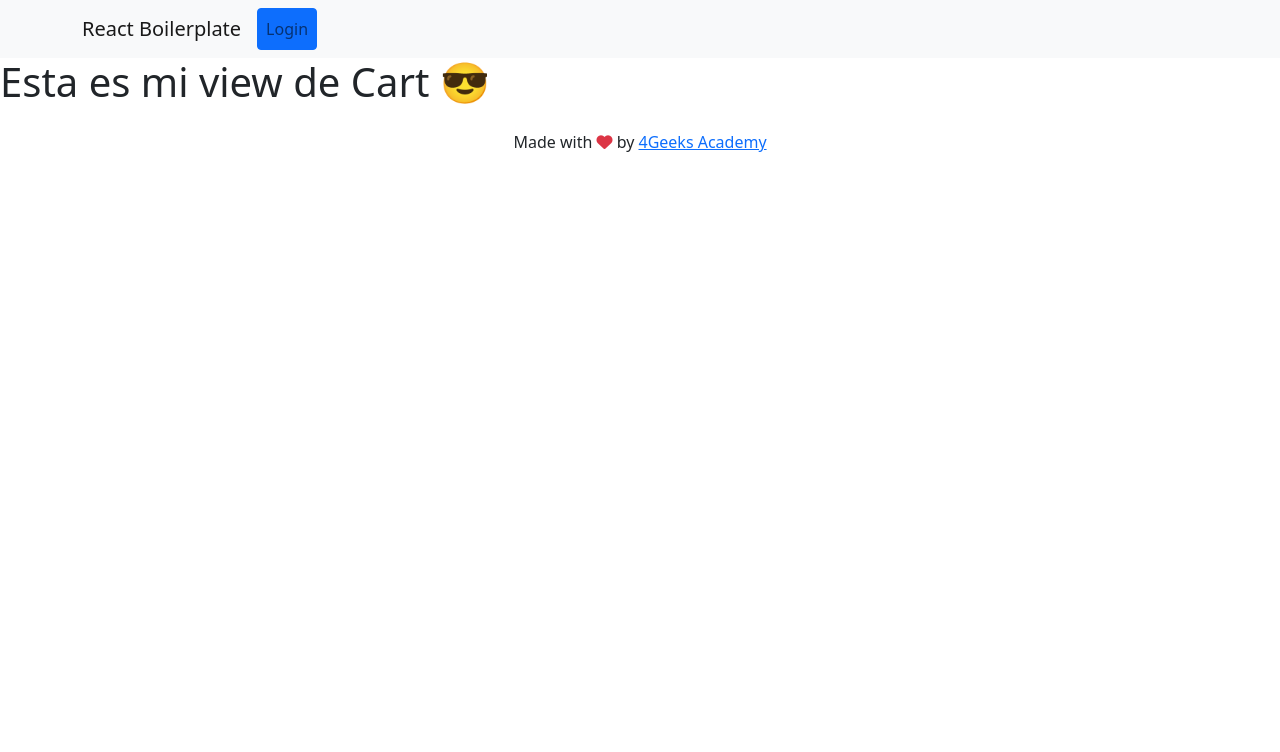
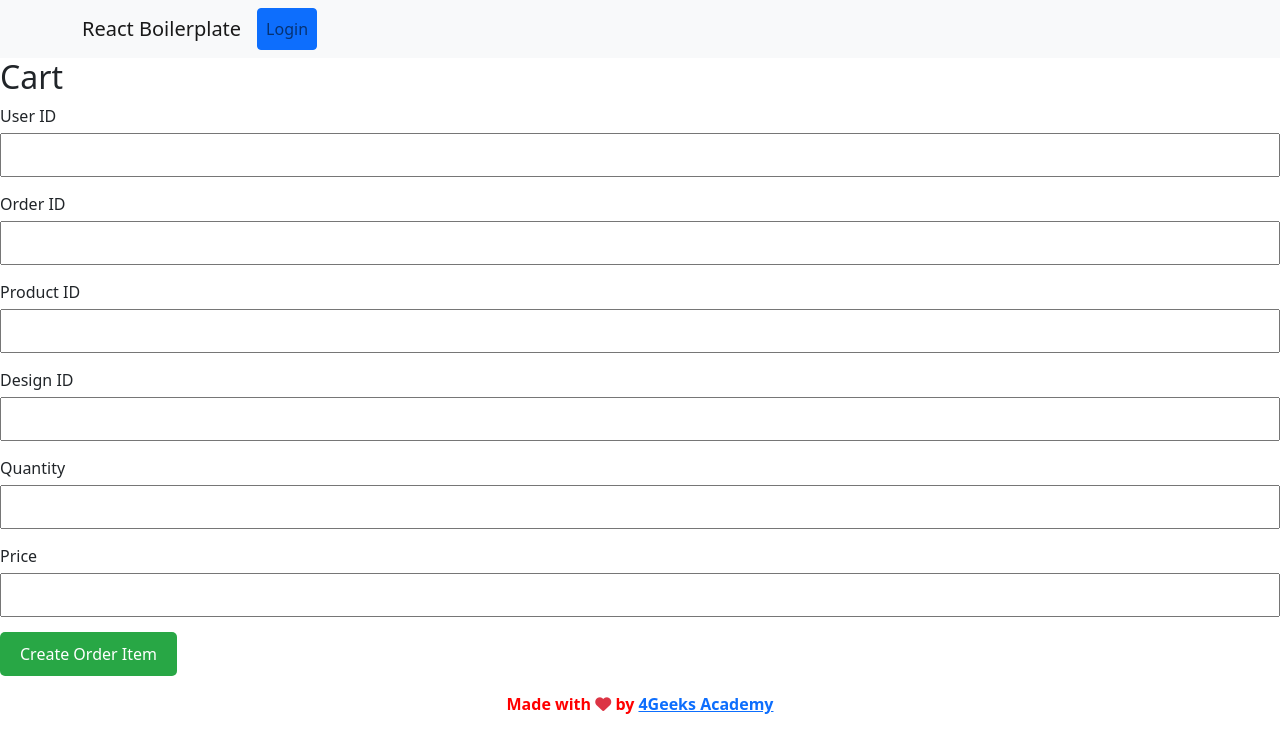
Before and after one commit to 4GeeksAcademy/spain-fs-pt-63-JA-MC-RL, a React app: page /cart in a window 1280 px wide. Built offline with nearby package versions, Linux system fonts and the light colour scheme; no server answers.

Commit message:
aspectobasico de carrt

```diff
--- /dev/null
+++ b/src/front/js/pages/cart.css
@@ -0,0 +1,42 @@
+.checkout-form {
+    max-width: 600px;
+    margin: auto;
+    padding: 20px;
+    border: 1px solid #ccc;
+    border-radius: 10px;
+    box-shadow: 0 0 10px rgba(0, 0, 0, 0.1);
+}
+
+.form-group {
+    margin-bottom: 15px;
+}
+
+label {
+    display: block;
+    margin-bottom: 5px;
+}
+
+input {
+    width: 100%;
+    padding: 8px;
+    box-sizing: border-box;
+}
+
+button {
+    padding: 10px 20px;
+    background-color: #28a745;
+    color: white;
+    border: none;
+    border-radius: 5px;
+    cursor: pointer;
+    font-size: 16px;
+}
+
+button:hover {
+    background-color: #218838;
+}
+
+p {
+    color: red;
+    font-weight: bold;
+}
--- a/src/front/js/pages/cart.js
+++ b/src/front/js/pages/cart.js
@@ -1,11 +1,117 @@
-import React from "react"
+import React, { useState, useContext } from "react";
+import { Context } from "../store/appContext"; // Ajusta la ruta según tu estructura de archivos
+import { useNavigate } from "react-router-dom"; // Importa useNavigate para navegación programática
+import "./cart.css";
 
 const Cart = () => {
+    const { store, actions } = useContext(Context);
+    const navigate = useNavigate(); // Hook para navegar programáticamente
+
+    // Estados para manejar los campos del formulario
+    const [userId, setUserId] = useState("");
+    const [orderId, setOrderId] = useState("");
+    const [productId, setProductId] = useState("");
+    const [designId, setDesignId] = useState("");
+    const [quantity, setQuantity] = useState("");
+    const [price, setPrice] = useState("");
+    const [message, setMessage] = useState("");
+
+    // Función para manejar el envío del formulario
+    const handleSubmit = async (e) => {
+        e.preventDefault();
+
+        // Datos a enviar
+        const data = {
+            user_id: parseInt(userId),
+            order_id: parseInt(orderId),
+            product_id: parseInt(productId),
+            design_id: parseInt(designId),
+            quantity: parseInt(quantity),
+            price: parseFloat(price),
+        };
+
+        // Llamada a la acción para crear el order item
+        const success = await actions.createOrderItem(data);
+
+        if (success) {
+            setMessage("Order item created successfully!");
+            // Redirige a la página de Checkout después de crear el item del pedido
+            navigate("/checkout");
+        } else {
+            setMessage("Failed to create order item.");
+        }
+    };
+
     return (
-        <h1>
-            Esta es mi view de Cart 😎
-        </h1>
-    )
-}
+        <div className="cart-form">
+            <h2>Cart</h2>
+            <form onSubmit={handleSubmit}>
+                <div className="form-group">
+                    <label htmlFor="user_id">User ID</label>
+                    <input
+                        type="number"
+                        id="user_id"
+                        value={userId}
+                        onChange={(e) => setUserId(e.target.value)}
+                        required
+                    />
+                </div>
+                <div className="form-group">
+                    <label htmlFor="order_id">Order ID</label>
+                    <input
+                        type="number"
+                        id="order_id"
+                        value={orderId}
+                        onChange={(e) => setOrderId(e.target.value)}
+                        required
+                    />
+                </div>
+                <div className="form-group">
+                    <label htmlFor="product_id">Product ID</label>
+                    <input
+                        type="number"
+                        id="product_id"
+                        value={productId}
+                        onChange={(e) => setProductId(e.target.value)}
+                        required
+                    />
+                </div>
+                <div className="form-group">
+                    <label htmlFor="design_id">Design ID</label>
+                    <input
+                        type="number"
+                        id="design_id"
+                        value={designId}
+                        onChange={(e) => setDesignId(e.target.value)}
+                        required
+                    />
+                </div>
+                <div className="form-group">
+                    <label htmlFor="quantity">Quantity</label>
+                    <input
+                        type="number"
+                        id="quantity"
+                        value={quantity}
+                        onChange={(e) => setQuantity(e.target.value)}
+                        required
+                    />
+                </div>
+                <div className="form-group">
+                    <label htmlFor="price">Price</label>
+                    <input
+                        type="number"
+                        id="price"
+                        value={price}
+                        onChange={(e) => setPrice(e.target.value)}
+                        step="0.01"
+                        required
+                    />
+                </div>
+                <button type="submit">Create Order Item</button>
+            </form>
+            {message && <p>{message}</p>}
+        </div>
+    );
+};
 
-export default Cart
+export default Cart;
--- a/src/front/js/store/flux.js
+++ b/src/front/js/store/flux.js
@@ -6,6 +6,7 @@ const getState = ({ getStore, getActions, setStore }) => {
             user: null
         },
         actions: {
+            // Acción para obtener un mensaje desde el backend
             getMessage: async () => {
                 try {
                     const resp = await fetch(process.env.BACKEND_URL + "/api/hello");
@@ -19,6 +20,8 @@ const getState = ({ getStore, getActions, setStore }) => {
                     console.log("Error loading message from backend", error);
                 }
             },
+
+            // Acción para iniciar sesión
             login: async ({ email, password }) => {
                 try {
                     const resp = await fetch(`${process.env.BACKEND_URL}/api/token`, {
@@ -45,6 +48,8 @@ const getState = ({ getStore, getActions, setStore }) => {
                     return false;
                 }
             },
+
+            // Acción para registrar un nuevo usuario
             register: async ({ email, password, firstName, lastName, phoneNumber, city, country, postalCode, address1, address2 }) => {
                 try {
                     const resp = await fetch(`${process.env.BACKEND_URL}/api/user`, {
@@ -82,12 +87,15 @@ const getState = ({ getStore, getActions, setStore }) => {
                     return false;
                 }
             },
+
+            // Acción para actualizar el perfil del usuario
             updateProfile: async (userData) => {
                 try {
-                    const resp = await fetch(`${process.env.BACKEND_URL}/api/users/${userData.id}`, {
+                    const resp = await fetch(`${process.env.BACKEND_URL}/api/user/${userData.id}`, {
                         method: 'PUT',
                         headers: {
                             'Content-Type': 'application/json',
+                            'Authorization': `Bearer ${getStore().token}`
                         },
                         body: JSON.stringify(userData)
                     });
@@ -119,9 +127,44 @@ const getState = ({ getStore, getActions, setStore }) => {
                     throw error;
                 }
             },
+
+            // Acción para cerrar sesión
             logout: () => {
                 localStorage.removeItem('token');
                 setStore({ token: null });
+            },
+
+            // Acción para crear un nuevo elemento de pedido
+            createOrderItem: async ({ user_id, order_id, product_id, design_id, quantity, price }) => {
+                try {
+                    const token = getStore().token;
+                    const resp = await fetch(`${process.env.BACKEND_URL}/api/order-item`, {
+                        method: 'POST',
+                        headers: {
+                            'Content-Type': 'application/json',
+                            'Authorization': `Bearer ${token}`
+                        },
+                        body: JSON.stringify({
+                            user_id,
+                            order_id,
+                            product_id,
+                            design_id,
+                            quantity,
+                            price
+                        })
+                    });
+
+                    if (!resp.ok) {
+                        throw new Error("Failed to create order item");
+                    }
+
+                    const data = await resp.json();
+                    console.log("Order item created:", data);
+                    return true;
+                } catch (error) {
+                    console.log("Error creating order item:", error);
+                    return false;
+                }
             }
         }
     };
```
Also changed, not shown: src/front/styles/index.css (line endings or trailing spaces).
